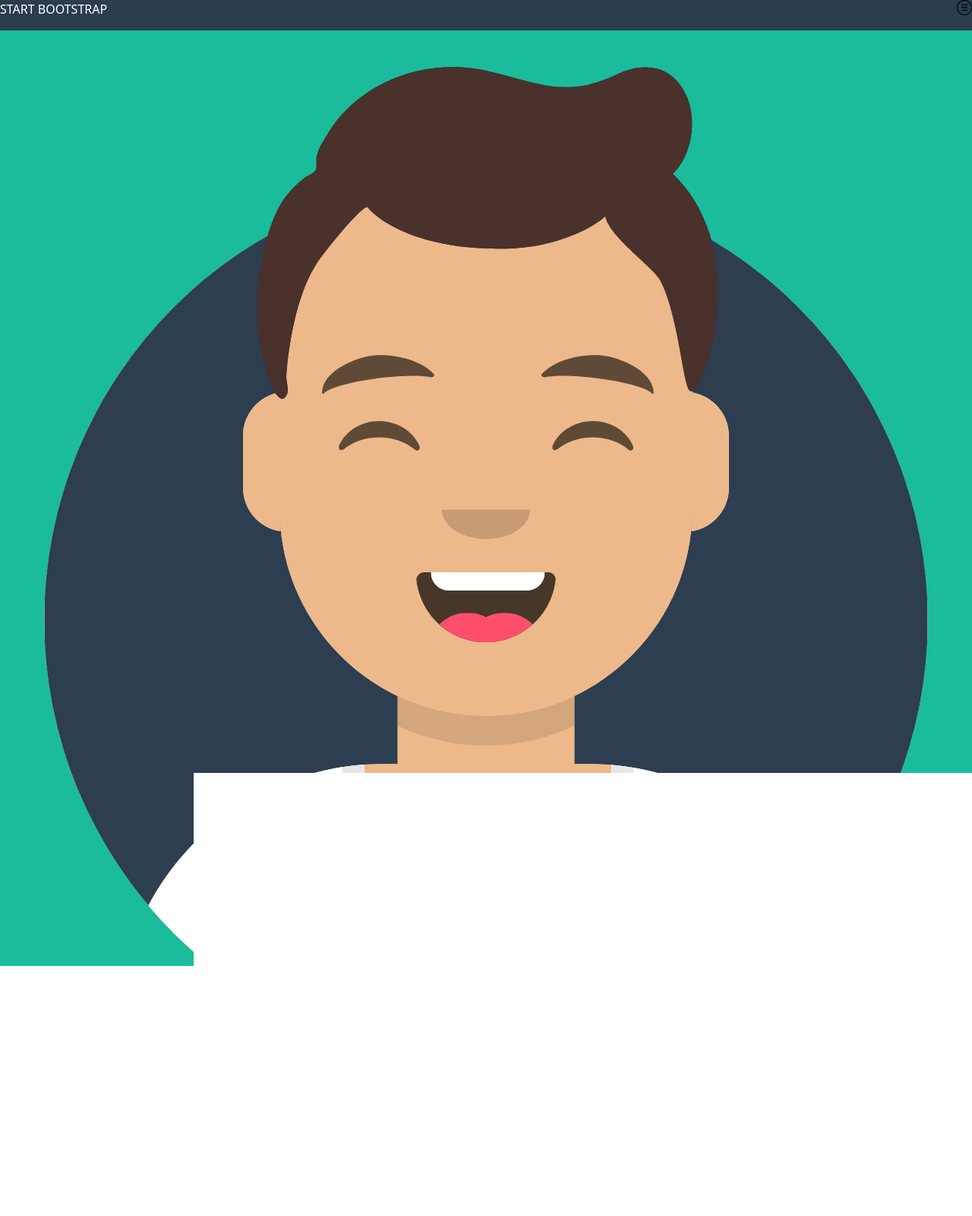
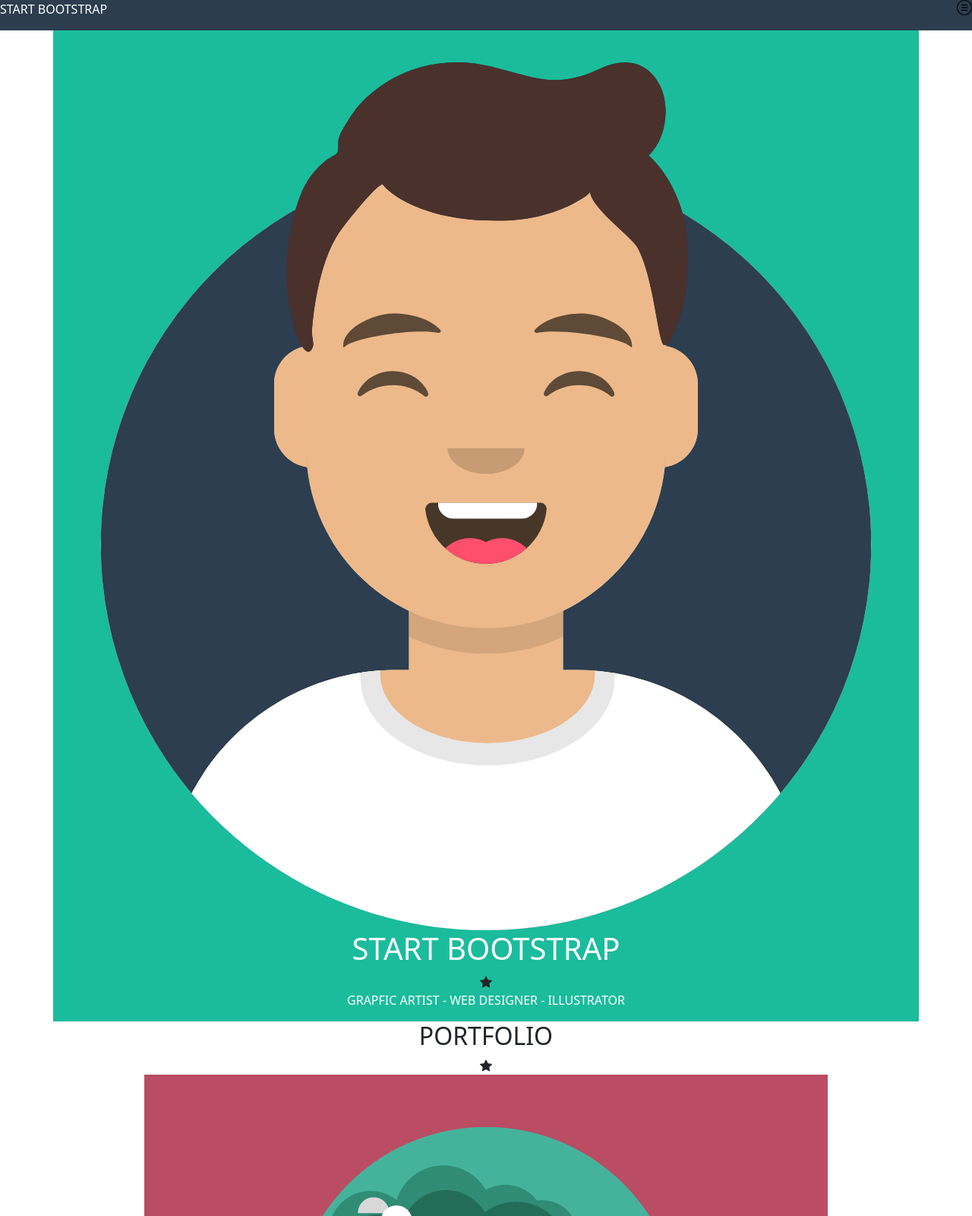
Before and after one commit to Carmyo/html-css-bootstrap-freelancer, a plain HTML site: page index.html in a window 1280 px wide. Shown: the top 1600 px of the page at 76% size. Drawn offline with nearby package versions, Linux system fonts and the light colour scheme.

Commit message:
add bootstrap classs in start and portfolio

```diff
--- a/css/style.css
+++ b/css/style.css
@@ -1,4 +1,4 @@
-.bgc-green {
+.cdc-bgc-green {
     background-color: hsl(168deg 76% 42%);
 }
 
@@ -17,6 +17,6 @@
 }
 
 
-.tc-white {
+.cdc-tc-white {
     color: white;
 }
--- a/index.html
+++ b/index.html
@@ -6,6 +6,7 @@
     <meta http-equiv="X-UA-Compatible" content="IE=edge">
     <meta name="viewport" content="width=device-width, initial-scale=1.0">
     <title>Bootstrap</title>
+    <link rel="stylesheet" href="https://cdn.jsdelivr.net/npm/bootstrap-icons@1.9.1/font/bootstrap-icons.css">
     <link href="https://cdn.jsdelivr.net/npm/bootstrap@5.2.0/dist/css/bootstrap.min.css" rel="stylesheet"
         integrity="sha384-gH2yIJqKdNHPEq0n4Mqa/HGKIhSkIHeL5AyhkYV8i59U5AR6csBvApHHNl/vI1Bx" crossorigin="anonymous">
     <script src="https://cdn.jsdelivr.net/npm/bootstrap@5.2.0/dist/js/bootstrap.bundle.min.js"
@@ -15,25 +16,64 @@
 </head>
 
 <body>
+
+    <!--HEADER-->
     <header>
-        <p class="tc-white">START BOOTSTRAP</p>
+        <p class="cdc-tc-white">START BOOTSTRAP</p>
         <img class="burger" src="./img/hamburger-navigation-icon-9.jpg" alt="MENU">
     </header>
+    <!--MAIN-->
     <main>
-        <div class="start bgc-green">
-            <img src="./img/avatar.svg" alt="AVATAR PICTURE">
+        <!--START-->
+        <div class="container-xl text-center cdc-bgc-green">
+            <div class="row">
+                <div class="col-12">
+                    <img class="img-fluid" src="./img/avatar.svg" alt="AVATAR PICTURE">
+                </div>
+                <div class="col-12">
+                    <h1 class="cdc-tc-white">START BOOTSTRAP</h1>
+                </div>
+                <div class="col-12">
+                    <i class="bi bi-star-fill"></i>
+                </div>
+                <div class="col-12">
+                    <p class="cdc-tc-white">GRAPFIC ARTIST - WEB DESIGNER - ILLUSTRATOR</p>
+                </div>
+            </div>
+        </div>
+        <!--PORTFOLIO-->
+        <div class="container-xl text-center">
+            <div class="row">
+                <div class="col-12">
+                    <h2>PORTFOLIO</h2>
+                </div>
+                <div class="col-12">
+                    <i class="bi bi-star-fill"></i>
+                </div>
+            </div>
+            <!--IMG-->
+            <div class="row gy-5">
+                <div class="col-12">
+                    <img src="./img/cabin.png" alt="COTTAGE">
+                </div>
+                <div class="col-12">
+                    <img src="./img/cake.png" alt="CAKE">
+                </div>
+                <div class="col-12">
+                    <img src="./img/circus.png" alt="CIRCUS">
+                </div>
+                <div class="col-12">
+                    <img src="./img/game.png" alt="GAMEPAD">
+                </div>
+                <div class="col-12">
+                    <img src="./img/safe.png" alt="BLINDATED">
+                </div>
+                <div class="col-12">
+                    <img src="./img/submarine.png" alt="SUBMARINE">
+                </div>
+            </div>
 
-            <h1 class="tc-white">START BOOTSTRAP</h1>
-            <p class="tc-white">GRAPFIC ARTIST - WEB DESIGNER - ILLUSTRATOR</p>
-        </div>
-        <div class="portfolio">
-            <h2>PORTFOLIO</h2>
-            <img src="./img/cabin.png" alt="COTTAGE">
-            <img src="./img/cake.png" alt="CAKE">
-            <img src="./img/circus.png" alt="CIRCUS">
-            <img src="./img/game.png" alt="GAMEPAD">
-            <img src="./img/safe.png" alt="BLINDATED">
-            <img src="./img/submarine.png" alt="SUBMARINE">
+
         </div>
         <div class="about bgc-green">
             <h2 class="tc-white">ABOUT</h2>
```
